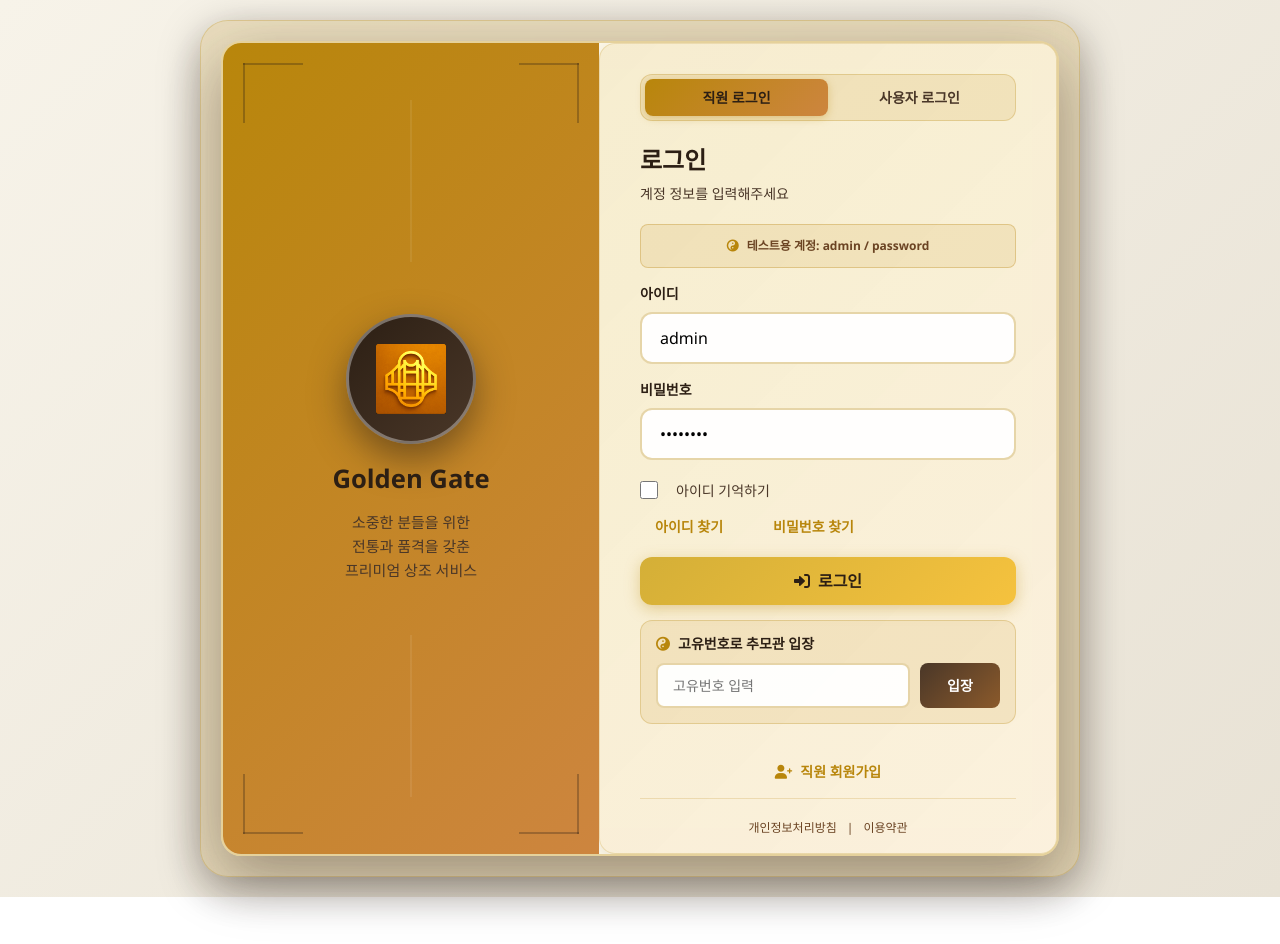
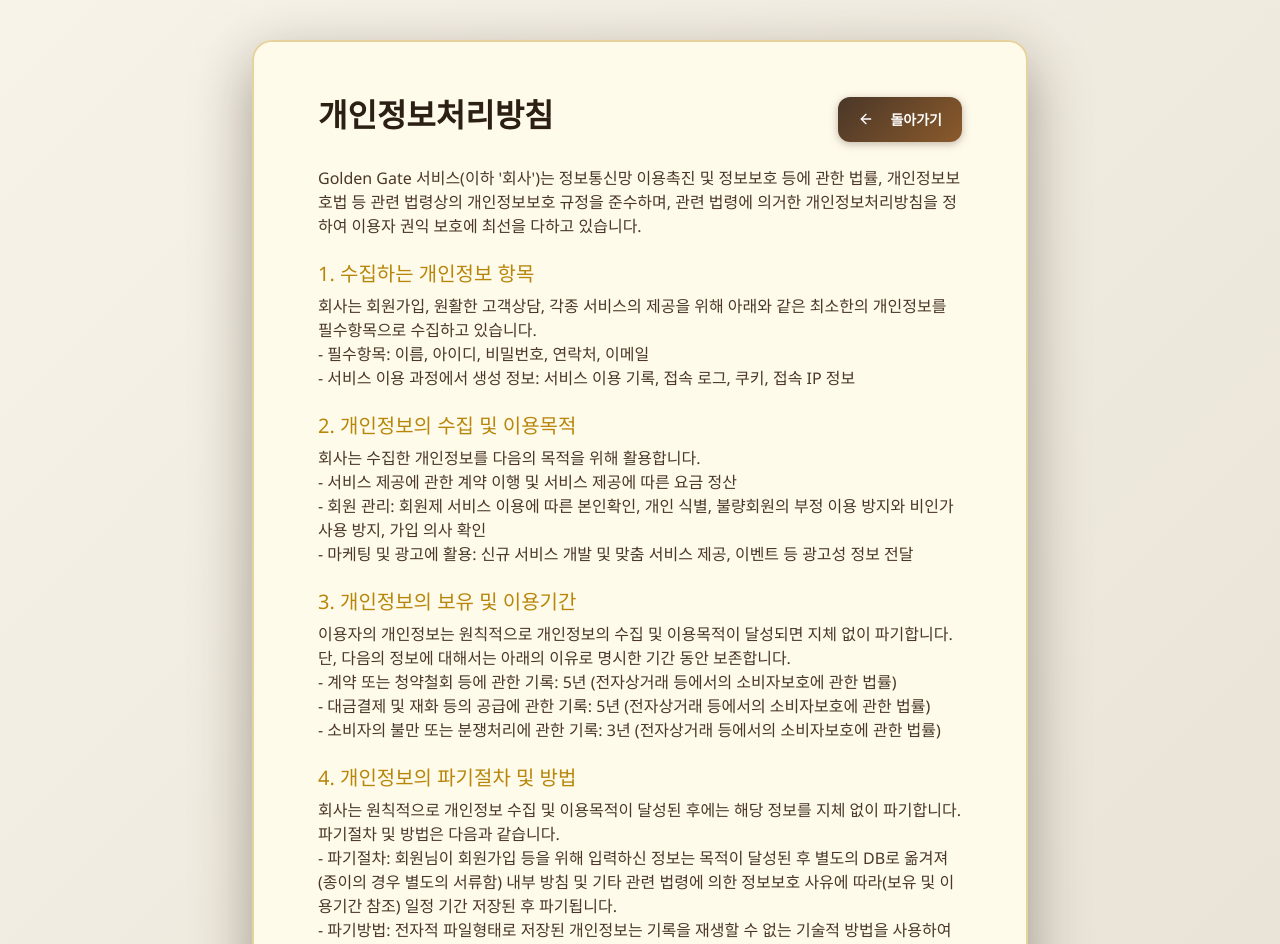
Before and after one commit to Aivle-Bigproject11/Front, a React (Create React App) app: page /privacyPolicy in a window 1280 px wide. Before the commit this address led to /login. Shown: the top 944 px of the page. Before the commit the page ends 897 px from the top, so only its background shows below. Built offline with nearby package versions, Linux system fonts and the light colour scheme; no server answers.

Commit message:
개인정보 처리 방침 추가 및 연결

```diff
--- a/src/App.js
+++ b/src/App.js
@@ -28,6 +28,7 @@ import { AuthProvider, useAuth } from './contexts/AuthContext';
 import SignUp from './pages/SignUp';
 import UserConfig from './pages/UserConfig';
 import PasswordCheck from './pages/PasswordCheck';
+import PrivacyPolicy from './pages/privacyPolicy'; // 개인정보처리방침 컴포넌트 임포트
 
 function App() {
     return (
@@ -40,6 +41,7 @@ function App() {
                         <Route path="/findPassword" element={<FindPassword />} />
                         {/* 회원가입 페이지 경로추가 */}
                         <Route path="/signup" element={<SignUp />} />
+                        <Route path="/privacyPolicy" element={<PrivacyPolicy />} />
                         {/* 유저용 페이지들 (네비게이션 바 없음) */}
                         <Route path="/lobby" element={<UserLayout><Lobby /></UserLayout>} />
                         <Route path="/user-memorial/:id" element={<UserLayout><MemorialDetail /></UserLayout>} />
--- a/src/pages/Login.js
+++ b/src/pages/Login.js
@@ -738,7 +738,7 @@ const Login = () => {
                 paddingTop: '15px',
                 borderTop: '1px solid rgba(184, 134, 11, 0.2)'
               }}>
-                <a href="#" style={{
+                <a href="/privacyPolicy" style={{
                   color: '#6B4423',
                   textDecoration: 'none',
                   fontSize: '12px',
--- /dev/null
+++ b/src/pages/privacyPolicy.js
@@ -0,0 +1,101 @@
+import React from 'react';
+import { Container, Card, Button } from 'react-bootstrap';
+import { ArrowLeft } from 'lucide-react';
+import { useNavigate } from 'react-router-dom';
+
+const PrivacyPolicy = () => {
+    const navigate = useNavigate();
+
+    return (
+        <>
+            <div className="page-wrapper" style={{
+                '--navbar-height': '62px',
+                minHeight: 'calc(100vh - var(--navbar-height))',
+                background: 'linear-gradient(135deg, #f7f3e9 0%, #e8e2d5 100%)',
+                padding: '40px 20px',
+                boxSizing: 'border-box',
+            }}>
+                <Container style={{ maxWidth: '800px' }}>
+                    <Card style={{
+                        background: 'rgba(255, 251, 235, 0.98)',
+                        borderRadius: '20px',
+                        boxShadow: '0 20px 60px rgba(44, 31, 20, 0.4)',
+                        border: '2px solid rgba(184, 134, 11, 0.35)',
+                        padding: '30px 40px'
+                    }}>
+                        <Card.Body>
+                            <div className="d-flex justify-content-between align-items-center mb-4">
+                                <h2 style={{ color: '#2C1F14', fontWeight: '700' }}>개인정보처리방침</h2>
+                                <button className="back-btn" onClick={() => navigate(-1)}>
+                                    <ArrowLeft size={16} className="me-2" /> 돌아가기
+                                </button>
+                            </div>
+
+                            <p style={{color: '#4A3728'}}>
+                                Golden Gate 서비스(이하 '회사')는 정보통신망 이용촉진 및 정보보호 등에 관한 법률, 개인정보보호법 등 관련 법령상의 개인정보보호 규정을 준수하며, 관련 법령에 의거한 개인정보처리방침을 정하여 이용자 권익 보호에 최선을 다하고 있습니다.
+                            </p>
+
+                            <h5 className="mt-4" style={{color: '#B8860B'}}>1. 수집하는 개인정보 항목</h5>
+                            <p style={{color: '#4A3728'}}>
+                                회사는 회원가입, 원활한 고객상담, 각종 서비스의 제공을 위해 아래와 같은 최소한의 개인정보를 필수항목으로 수집하고 있습니다.
+                                <br/>- 필수항목: 이름, 아이디, 비밀번호, 연락처, 이메일
+                                <br/>- 서비스 이용 과정에서 생성 정보: 서비스 이용 기록, 접속 로그, 쿠키, 접속 IP 정보
+                            </p>
+
+                            <h5 className="mt-4" style={{color: '#B8860B'}}>2. 개인정보의 수집 및 이용목적</h5>
+                            <p style={{color: '#4A3728'}}>
+                                회사는 수집한 개인정보를 다음의 목적을 위해 활용합니다.
+                                <br/>- 서비스 제공에 관한 계약 이행 및 서비스 제공에 따른 요금 정산
+                                <br/>- 회원 관리: 회원제 서비스 이용에 따른 본인확인, 개인 식별, 불량회원의 부정 이용 방지와 비인가 사용 방지, 가입 의사 확인
+                                <br/>- 마케팅 및 광고에 활용: 신규 서비스 개발 및 맞춤 서비스 제공, 이벤트 등 광고성 정보 전달
+                            </p>
+
+                            <h5 className="mt-4" style={{color: '#B8860B'}}>3. 개인정보의 보유 및 이용기간</h5>
+                            <p style={{color: '#4A3728'}}>
+                                이용자의 개인정보는 원칙적으로 개인정보의 수집 및 이용목적이 달성되면 지체 없이 파기합니다. 단, 다음의 정보에 대해서는 아래의 이유로 명시한 기간 동안 보존합니다.
+                                <br/>- 계약 또는 청약철회 등에 관한 기록: 5년 (전자상거래 등에서의 소비자보호에 관한 법률)
+                                <br/>- 대금결제 및 재화 등의 공급에 관한 기록: 5년 (전자상거래 등에서의 소비자보호에 관한 법률)
+                                <br/>- 소비자의 불만 또는 분쟁처리에 관한 기록: 3년 (전자상거래 등에서의 소비자보호에 관한 법률)
+                            </p>
+
+                            <h5 className="mt-4" style={{color: '#B8860B'}}>4. 개인정보의 파기절차 및 방법</h5>
+                            <p style={{color: '#4A3728'}}>
+                                회사는 원칙적으로 개인정보 수집 및 이용목적이 달성된 후에는 해당 정보를 지체 없이 파기합니다. 파기절차 및 방법은 다음과 같습니다.
+                                <br/>- 파기절차: 회원님이 회원가입 등을 위해 입력하신 정보는 목적이 달성된 후 별도의 DB로 옮겨져(종이의 경우 별도의 서류함) 내부 방침 및 기타 관련 법령에 의한 정보보호 사유에 따라(보유 및 이용기간 참조) 일정 기간 저장된 후 파기됩니다.
+                                <br/>- 파기방법: 전자적 파일형태로 저장된 개인정보는 기록을 재생할 수 없는 기술적 방법을 사용하여 삭제합니다.
+                            </p>
+
+                            <p className="mt-5 text-muted" style={{fontSize: '12px'}}>
+                                본 방침은 2025년 8월 7일부터 시행됩니다.
+                            </p>
+                        </Card.Body>
+                    </Card>
+                </Container>
+            </div>
+            <style>{`
+                .back-btn {
+                    display: flex;
+                    align-items: center;
+                    gap: 8px;
+                    padding: 12px 20px;
+                    background: linear-gradient(135deg, #4A3728, #8B5A2B);
+                    border: none;
+                    color: white;
+                    font-weight: 700;
+                    font-size: 14px;
+                    box-shadow: 0 2px 8px rgba(74, 55, 40, 0.35);
+                    transition: all 0.3s ease;
+                    border-radius: 12px;
+                    cursor: pointer;
+                }
+                .back-btn:hover {
+                    background: linear-gradient(135deg, #3c2d20, #7a4e24);
+                    transform: translateY(-2px);
+                    box-shadow: 0 4px 12px rgba(74, 55, 40, 0.45);
+                }
+            `}</style>
+        </>
+    );
+};
+
+export default PrivacyPolicy;
```
Also changed, not shown: src/pages/termsOfService.js (added).
